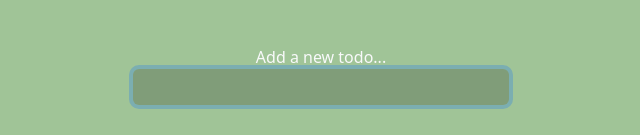
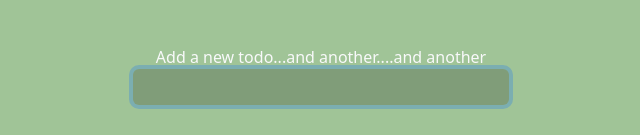
Before and after one commit to fern6545/todo-list-project, a plain HTML site: page index.html in a window 1280 px wide. Shown: the part 207-342 px from the top of the page, without its empty margins (319-959 px from the left). Drawn offline with nearby package versions, Linux system fonts and the light colour scheme.

Commit message:
Update index.html

```diff
--- a/index.html
+++ b/index.html
@@ -25,7 +25,7 @@
         </ul>
 
         <form class="add text-center my-4">
-            <label class="text-light">Add a new todo...</label>
+            <label class="text-light">Add a new todo...and another....and another</label>
             <input class="form-control m-auto" type="text" name="add"/>
         </form>
 
```
